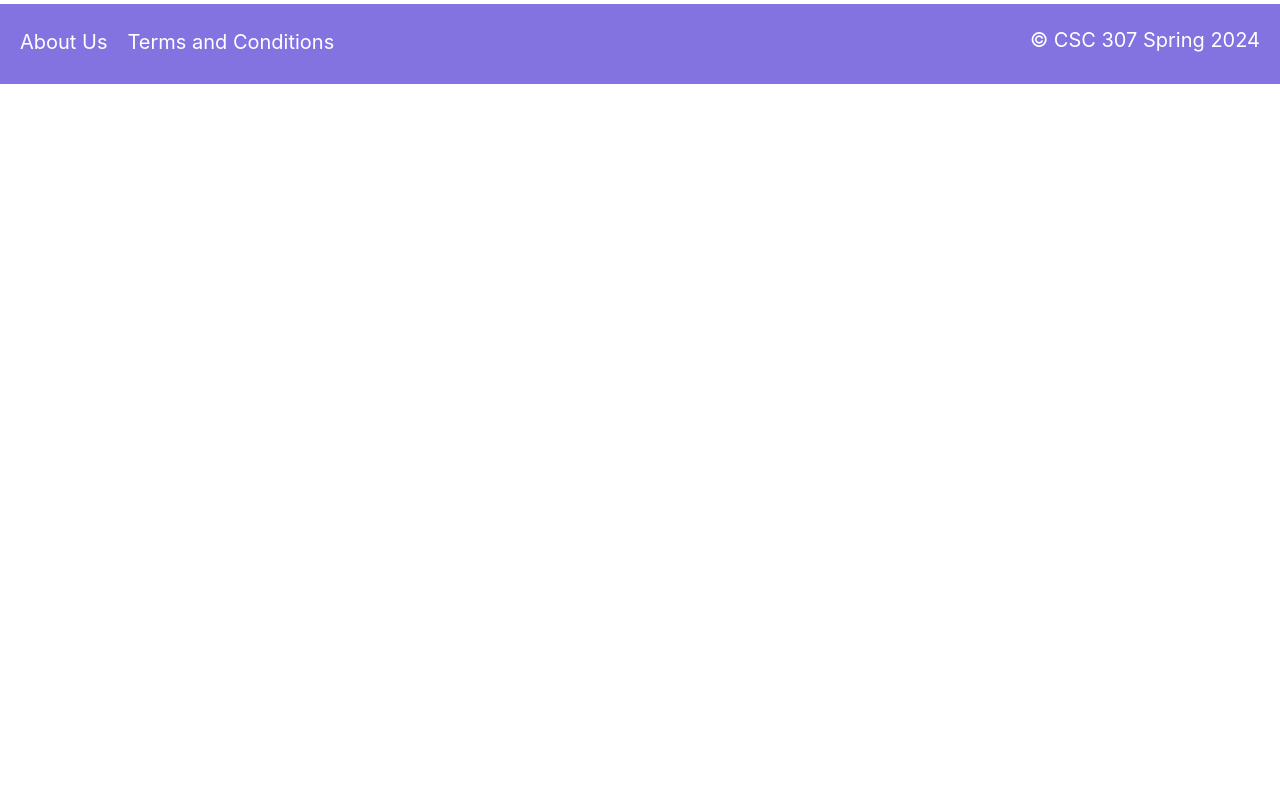
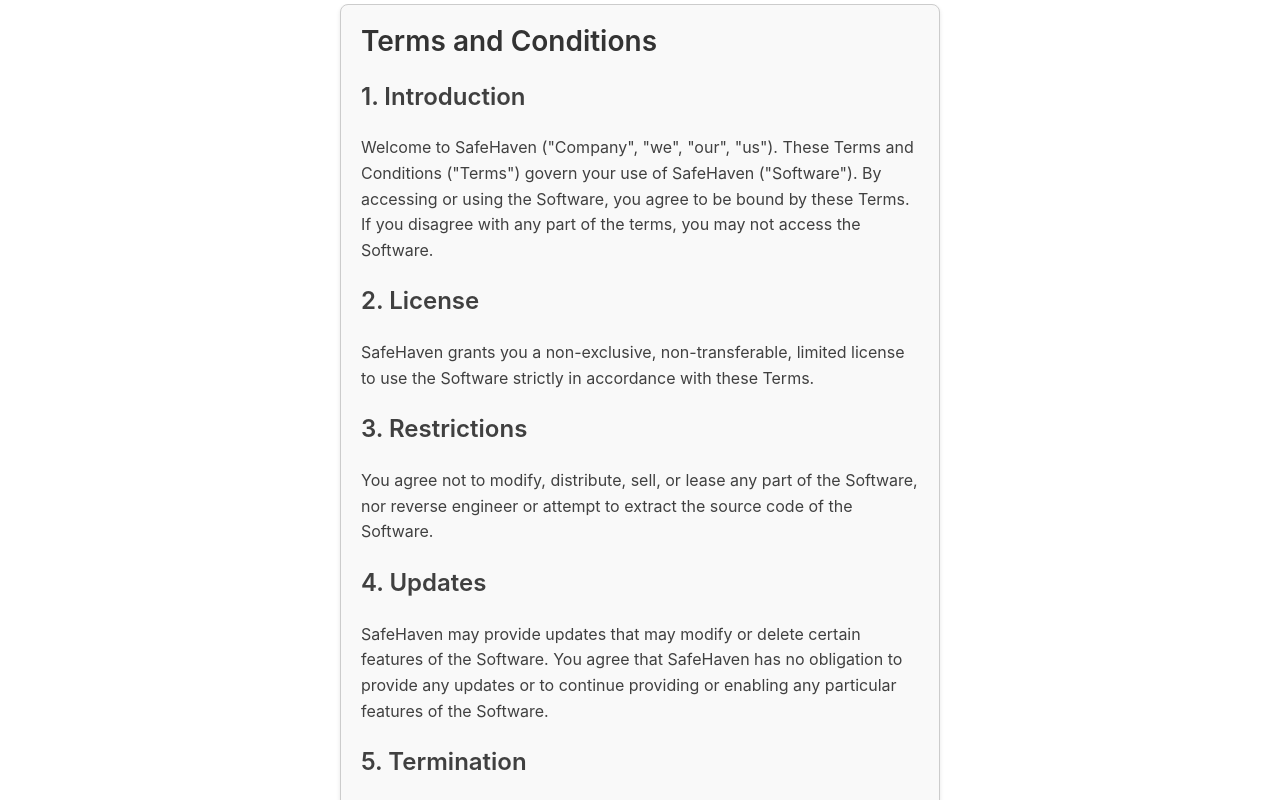
Before and after one commit to sjohn198/SafeHaven, a React (Vite) app in the folder packages/react-frontend/: page /terms-and-conditions in a window 1280 px wide. Shown: the part 220-1020 px from the top of the page. Before the commit the page ends 800 px from the top, so only its background shows below. Built offline with nearby package versions, Linux system fonts and the light colour scheme.

Commit message:
ready to push

```diff
--- a/packages/react-frontend/src/Components/Navbar.jsx
+++ b/packages/react-frontend/src/Components/Navbar.jsx
@@ -10,6 +10,7 @@
 import ProfilePage from "../Views/Profile";
 import ProductPage from "../Views/ProductPage"; // Import ProductPage component
 import AboutUs from "../Views/AboutUs";
+import TermsAndConds from "../Views/TermsAndConds";
 import "../Styles/Navbar.css";
 
 function App() {
@@ -31,6 +32,7 @@
         <Route path="/" element={<HomePage />} />
         <Route path="/product/:id" element={<ProductPage />} />
         <Route path="/about-us" element={<AboutUs/>}/>
+        <Route path="/terms-and-conditions" element={<TermsAndConds/>}/>
       </Routes>
       <Footer />
     </Router>
--- /dev/null
+++ b/packages/react-frontend/src/Views/TermsAndConds.jsx
@@ -0,0 +1,49 @@
+import React from "react";
+import "../Styles/Profile.css";
+import "../Styles/Navbar.css";
+
+function TermsAndConds() {
+
+  return (
+    <div>
+      <div className="about-us-container">
+        <div className="profile-bio">
+          <h3>Terms and Conditions</h3>
+          <h4>1. Introduction</h4>
+            <div>
+            <text>
+                Welcome to SafeHaven ("Company", "we", "our", "us"). These Terms and Conditions ("Terms") govern your use of SafeHaven ("Software"). By accessing or using the Software, you agree to be bound by these Terms. If you disagree with any part of the terms, you may not access the Software.
+            </text>
+            </div>
+            <h4>2. License</h4>
+            <div>
+            <text>
+                SafeHaven grants you a non-exclusive, non-transferable, limited license to use the Software strictly in accordance with these Terms.
+            </text>
+            </div>
+            <h4>3. Restrictions</h4>
+            <div>
+            <text>
+                You agree not to modify, distribute, sell, or lease any part of the Software, nor reverse engineer or attempt to extract the source code of the Software.
+            </text>
+            </div>
+            <h4>4. Updates</h4>
+            <div>
+            <text>
+                SafeHaven may provide updates that may modify or delete certain features of the Software. You agree that SafeHaven has no obligation to provide any updates or to continue providing or enabling any particular features of the Software.
+            </text>
+            </div>
+            <h4>5. Termination</h4>
+            <div>
+            <text>
+                SafeHaven may terminate or suspend your access to the Software immediately, without prior notice or liability, for any reason. Upon termination, your right to use the Software will cease immediately.
+            </text>
+            </div>
+        </div>
+      </div>
+
+    </div>
+  );
+}
+
+export default TermsAndConds;
```
